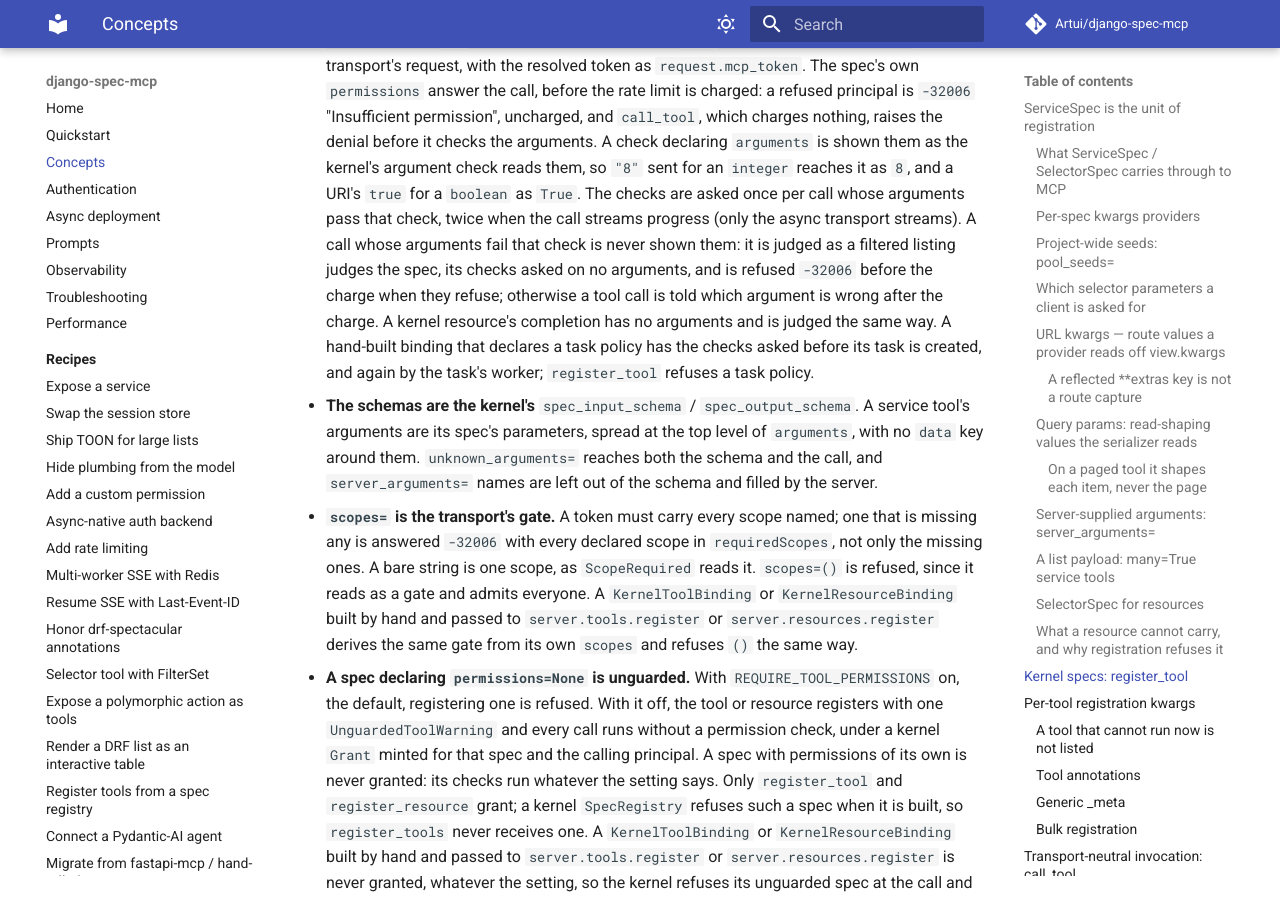
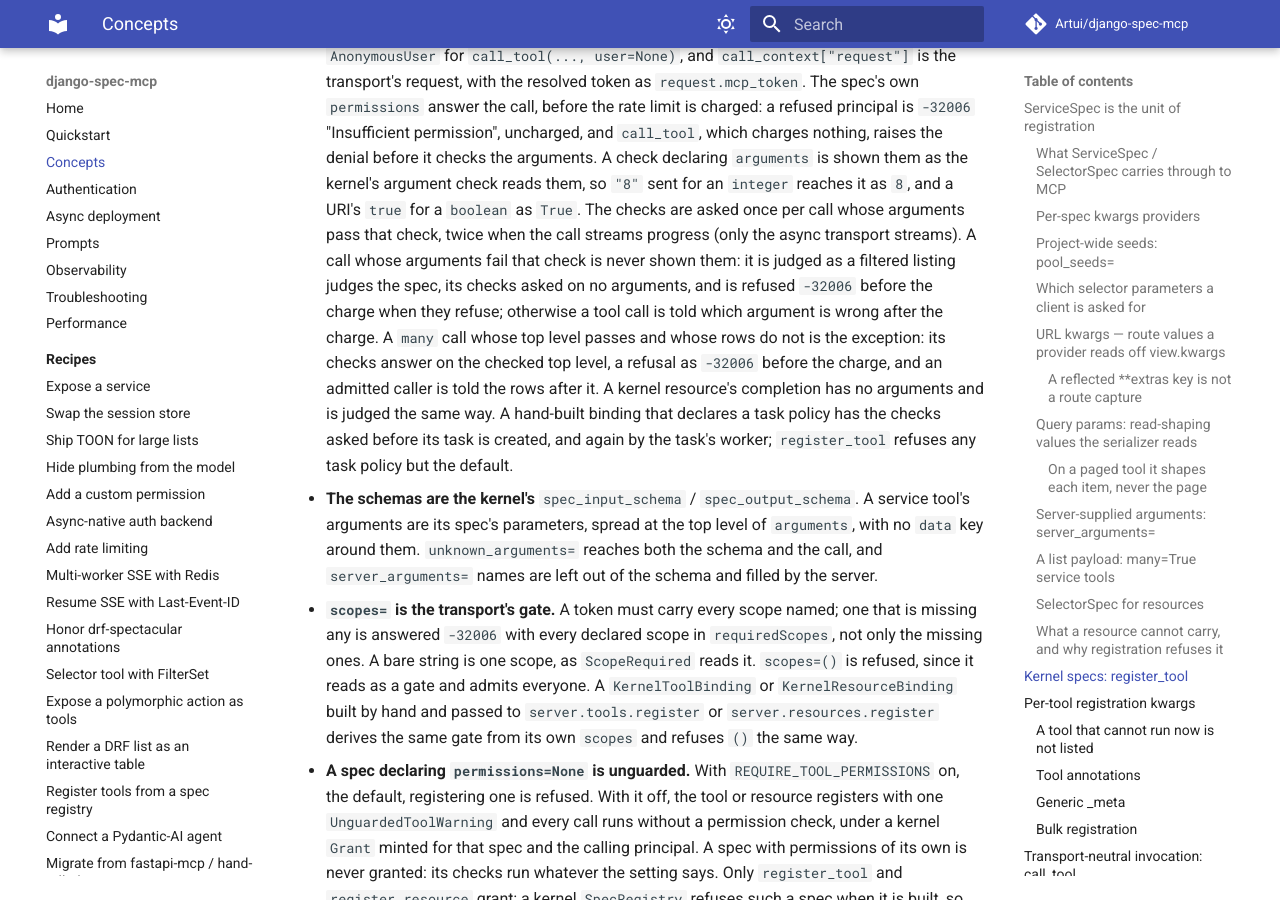
Before and after one commit to Artui/django-spec-mcp, an MkDocs documentation site: the page built from docs/concepts.md, in a window 1280 px wide and 900 px high, scrolled down 19811 px. Built offline with MkDocs 1.6.1 and Material for MkDocs 9.7.7, drawn with Linux system fonts in a browser that asks for light colours; comment, search, counter and statistics services are not loaded; some of the changed text lies outside the part shown.

Commit message:
Name the many-row exception beside the no-arguments judgment, and tighten four phrasings
Co-Authored-By: Claude Opus 5.5 <noreply@anthropic.com>

```diff
--- a/docs/concepts.md
+++ b/docs/concepts.md
@@ -320,6 +317,10 @@ names checked are the ones the `inputSchema` requires of the selectors, read
 from the same reflection, so what a call is refused for is what the client was
 told. A service tool's own input serializer still answers for its fields, and a
 `many=True` service declares no target lookup to ask for anything.
+
+A kernel tool never reads `missing_arguments`: an admitted call missing an
+argument answers `"Invalid arguments"` with the kernel's per-field detail, the
+same `detail` shape as above.
 
 The check runs **after the permission and rate-limit answers** (and, on a
 selector tool, after its `input_serializer`), as every other argument check
@@ -954,10 +955,13 @@ What changes against the drf-services tools:
   call whose arguments fail that check is never shown them: it is judged as a
   filtered listing judges the spec, its checks asked on no arguments, and is
   refused `-32006` before the charge when they refuse; otherwise a tool call is
-  told which argument is wrong after the charge. A kernel resource's completion
-  has no arguments and is judged the same way. A hand-built binding that
-  declares a task policy has the checks asked before its task is created, and
-  again by the task's worker; `register_tool` refuses a task policy.
+  told which argument is wrong after the charge. A `many` call whose top level
+  passes and whose rows do not is the exception: its checks answer on the
+  checked top level, a refusal as `-32006` before the charge, and an admitted
+  caller is told the rows after it. A kernel resource's completion has no
+  arguments and is judged the same way. A hand-built binding that declares a
+  task policy has the checks asked before its task is created, and again by the
+  task's worker; `register_tool` refuses any task policy but the default.
 - **The schemas are the kernel's** `spec_input_schema` / `spec_output_schema`.
   A service tool's arguments are its spec's parameters, spread at the top level
   of `arguments`, with no `data` key around them. `unknown_arguments=` reaches
```
Also changed, not shown: other parts of docs/concepts.md (+4 -7 lines), CHANGELOG.md (+8 -7 lines), docs/auth.md (+5 -4 lines), docs/reference/settings.md (+1 -1 lines).
